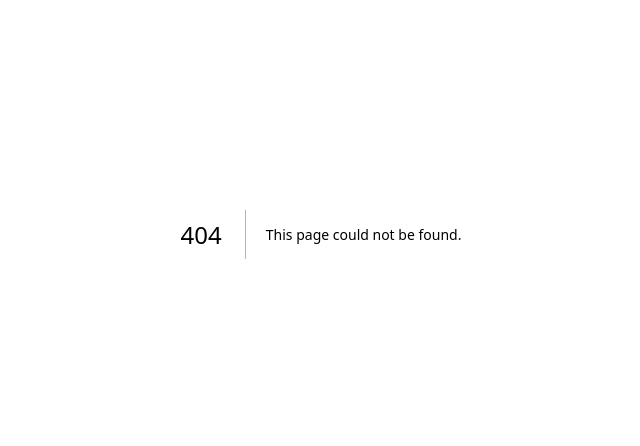
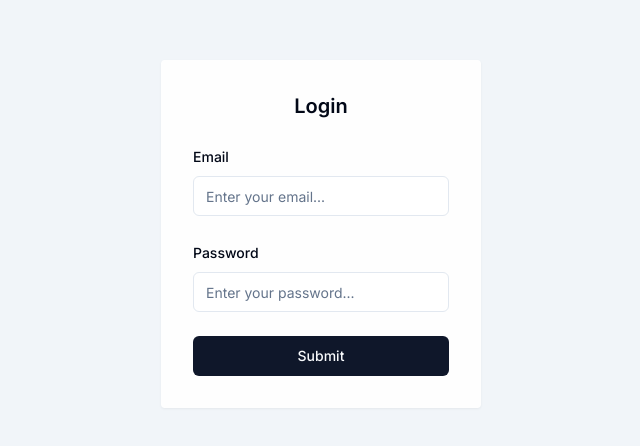
Before and after one commit to Benzagon/fund-viewer, a Next.js app: page /login in a window 1280 px wide. Before the commit this address had no page. Shown: the part 166-612 px from the top of the page, without its empty margins (319-959 px from the left). Built offline with nearby package versions, Linux system fonts and the light colour scheme.

Commit message:
feat: next-auth signin & signout

```diff
--- a/package.json
+++ b/package.json
@@ -17,6 +17,7 @@
     "clsx": "^2.1.0",
     "lucide-react": "^0.344.0",
     "next": "14.1.1",
+    "next-auth": "^4.24.6",
     "prisma": "^5.10.2",
     "react": "^18",
     "react-dom": "^18",
--- /dev/null
+++ b/src/app/api/auth/[...nextauth]/options.ts
@@ -0,0 +1,35 @@
+import type { NextAuthOptions } from "next-auth";
+import CredentialsProvider from "next-auth/providers/credentials";
+
+export const authOptions: NextAuthOptions = {
+    providers: [
+        CredentialsProvider({
+            name: "Credentials",
+            credentials: {
+                email: {
+                    label: "Email:",
+                    type: "text",
+                    placeholder: "Email..."
+                },
+                password: {
+                    label: "Password:",
+                    type: "password",
+                    placeholder: "Password..."
+                }
+            },
+            async authorize(credentials) {
+                //Retrieve credentials from db
+                const user ={ id: '42', email: "gonza@gmail.com", password: "1234"};
+
+                if(credentials?.email === user.email && credentials?.password === user.password) {
+                    return user;
+                } else {
+                    return null;
+                }
+            }
+        })
+    ],
+    pages: {
+        signIn: "/login"
+    }
+}
--- /dev/null
+++ b/src/app/api/auth/[...nextauth]/route.ts
@@ -0,0 +1,5 @@
+import NextAuth from 'next-auth';
+import { authOptions } from './options';
+
+const handler = NextAuth(authOptions);
+export { handler as GET, handler as POST };
--- /dev/null
+++ b/src/app/login/page.tsx
@@ -0,0 +1,82 @@
+'use client';
+import React from "react";
+import { Button } from '../../components/ui/button';
+import {
+    Form,
+    FormControl,
+    FormField,
+    FormItem,
+    FormLabel,
+    FormMessage,
+  } from "../../components/ui/form";
+import { Input } from "../../components/ui/input";
+import { z } from "zod";
+import { zodResolver } from "@hookform/resolvers/zod";
+import { useForm } from "react-hook-form";
+import { signIn } from "next-auth/react";
+import { useSearchParams, useRouter } from 'next/navigation'
+
+const formSchema = z.object({
+  email: z.string().email().min(1),
+  password: z.string().min(1, { message: "Password must be at least 1 character long" })
+})
+
+export default function Login() {
+    const router = useRouter()
+    const searchParams = useSearchParams();
+    // 1. Define your form.
+    const form = useForm<z.infer<typeof formSchema>>({
+      resolver: zodResolver(formSchema),
+      defaultValues: {
+        email: "",
+        password: ""
+      },
+    })
+
+    // 2. Define a submit handler.
+    const onSubmit = async (values: z.infer<typeof formSchema>) => {
+      // Do something with the form values.
+      // ✅ This will be type-safe and validated.
+
+      const { email, password } = values;
+      signIn("credentials", { email: email, password: password , callbackUrl: `${searchParams?.get('callbackUrl') || 'http://localhost:3000/'}`})
+      //Display error if incorrect
+     }
+
+    return (
+      <div className="w-screen h-screen flex items-center justify-center bg-slate-100">
+        <Form {...form}>
+          <form onSubmit={form.handleSubmit(onSubmit)} className="space-y-6 bg-[#FEFEFE] py-8 px-8 w-80 rounded grid drop-shadow-sm">
+            <h2 className="text-xl font-semibold text-center">Login</h2>
+            <FormField
+              control={form.control}
+              name="email"
+              render={({ field }) => (
+                <FormItem>
+                  <FormLabel>Email</FormLabel>
+                  <FormControl>
+                    <Input placeholder="Enter your email..." {...field} />
+                  </FormControl>
+                  <FormMessage />
+                </FormItem>
+              )}
+            />
+            <FormField
+              control={form.control}
+              name="password"
+              render={({ field }) => (
+                <FormItem>
+                  <FormLabel>Password</FormLabel>
+                  <FormControl>
+                    <Input type="password" placeholder="Enter your password..." {...field} />
+                  </FormControl>
+                  <FormMessage />
+                </FormItem>
+              )}
+            />
+            <Button type="submit">Submit</Button>
+          </form>
+        </Form>
+      </div>
+  );
+}
--- a/src/app/page.tsx
+++ b/src/app/page.tsx
@@ -1,6 +1,8 @@
 //SERVER COMPONENT
-
 import prisma from "@/lib/prisma";
+import { getServerSession } from "next-auth";
+import { authOptions } from "./api/auth/[...nextauth]/options";
+import Signout from "@/components/Signout";
 
 async function getMovies() {
   const result = await prisma.movie.findMany();
@@ -8,9 +10,11 @@ async function getMovies() {
 }
 
 export default async function Home() {
+  const session = await getServerSession(authOptions);
   const movies = await getMovies();
   return (
     <>
+      <h1 className="text-xl font-semibold mb-2">{`Hi, there ${session?.user?.email}`}</h1>
       {movies.map((movie) => (
         <div key={movie.id}>
           <h1>{movie.title}</h1>
@@ -18,6 +22,7 @@ export default async function Home() {
         </div>
       ))
       }
+      <Signout></Signout>
     </>
   );
 }
--- /dev/null
+++ b/src/components/Signout.tsx
@@ -0,0 +1,10 @@
+'use client';
+
+import { signOut } from "next-auth/react";
+import { Button } from "./ui/button";
+
+export default function Signout() {
+    return (
+        <Button onClick={() => signOut()}>Signout</Button>
+    )
+}
--- /dev/null
+++ b/src/middleware.ts
@@ -0,0 +1,4 @@
+//Apply next-auth to whole project
+export { default } from "next-auth/middleware";
+
+export const config = { matcher: ["/", "/create-movie"] };
```
Also changed, not shown: 2 other files (tests, documents, lock files or other folders).
